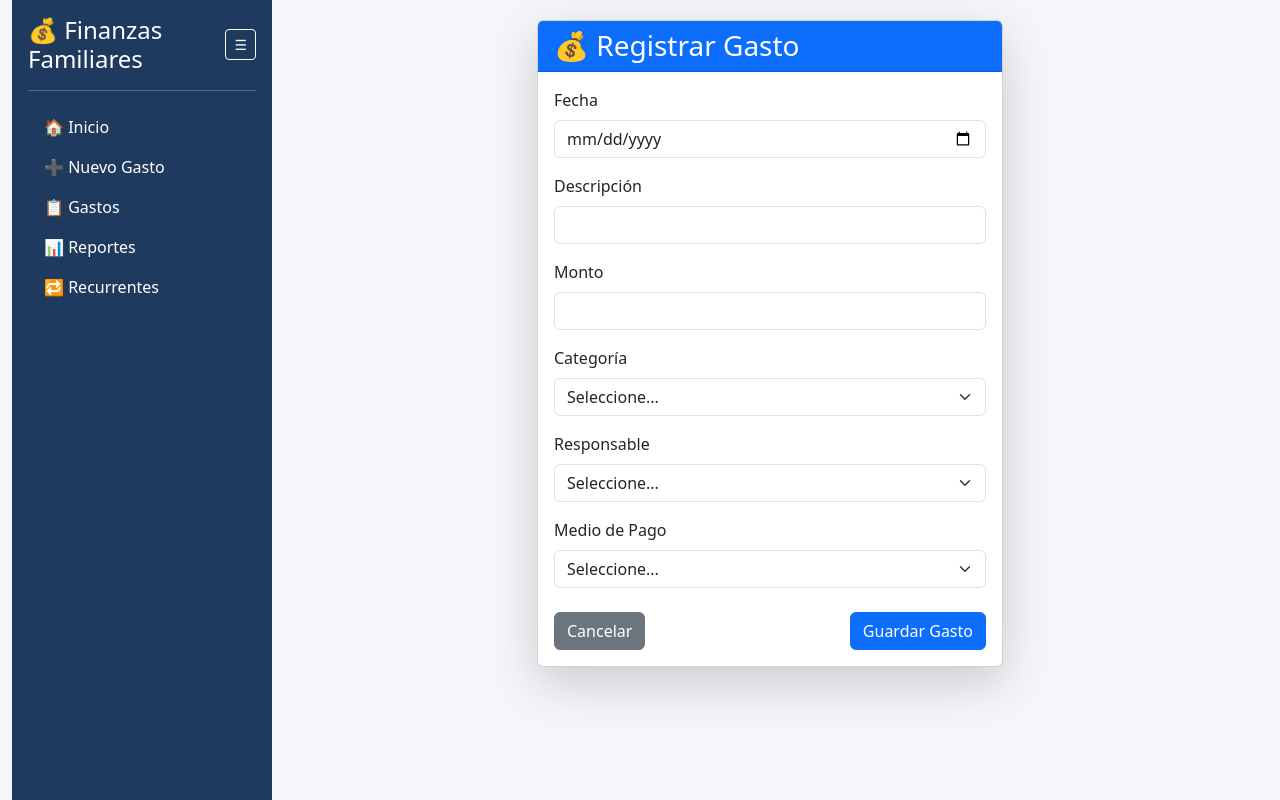
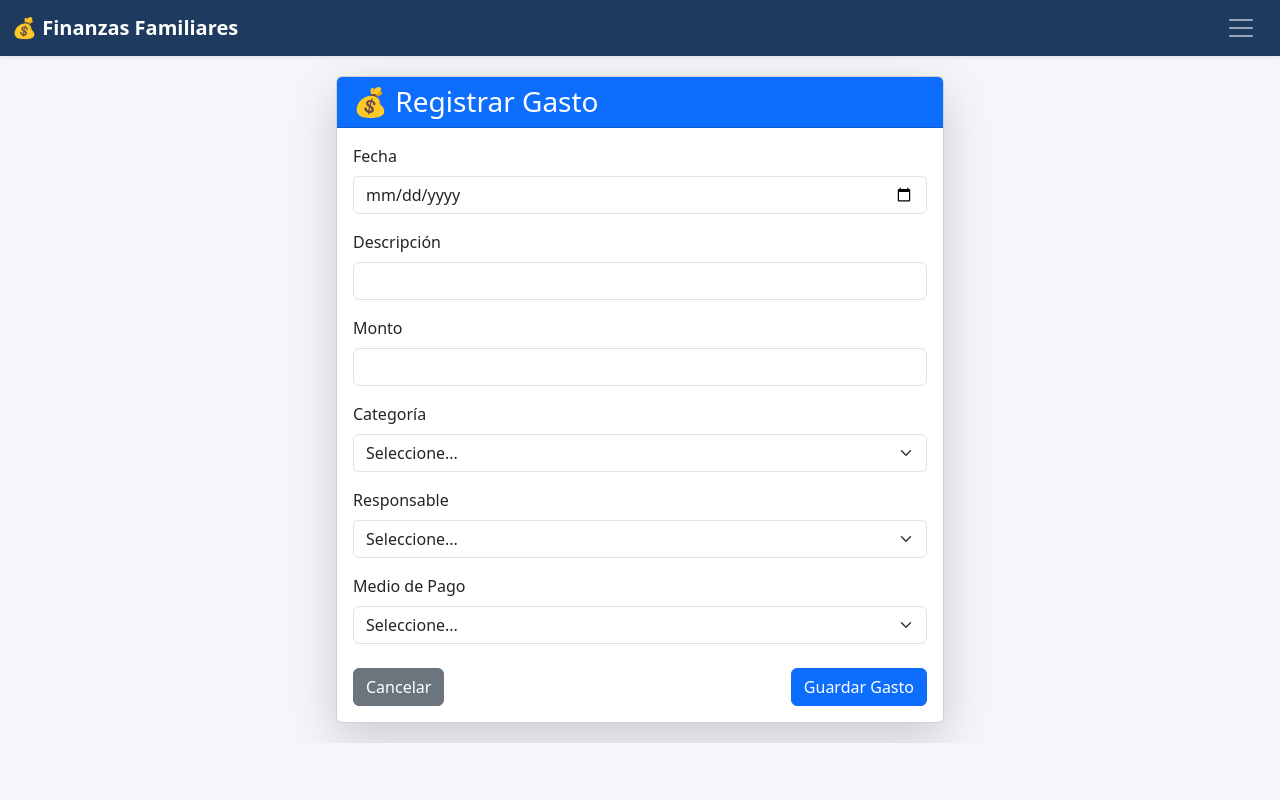
Before and after one commit to kleiwerfn2/finanzas-familiaNP, a Flask app: page /nuevo in a window 1280 px wide. Run offline with Flask 3, Linux system fonts and the light colour scheme; data comes from the database, SQL or seed files in the repository; both versions use the stored data as it was after the commit.

Commit message:
ajuste de menu colapsable

```diff
--- a/templates/base.html
+++ b/templates/base.html
@@ -1,4 +1,4 @@
-   <!DOCTYPE html>
+<!DOCTYPE html>
 <html lang="es">
 
 <head>
@@ -9,58 +9,34 @@
     <link rel="stylesheet" href="https://cdn.jsdelivr.net/npm/bootstrap@5.3.3/dist/css/bootstrap.min.css">
 
     <style>
-        .sidebar {
-            width: 260px;
-            min-height: 100vh;
-            background: #1e3a5f;
-            flex-shrink: 0;
-            transition: all 0.3s ease;
-        }
-
-        .sidebar-colapsado {
-            width: 75px;
-        }
-
-        .sidebar-colapsado .texto-menu {
-            display: none;
-        }
-
-        .sidebar-colapsado #tituloSidebar {
-            display: none;
-        }
-
-        .sidebar-colapsado .nav-link {
-            display: flex;
-            justify-content: center;
-            align-items: center;
-            padding: 15px 0;
-            font-size: 1.4rem;
-        }
-
-        .sidebar-colapsado .pt-3 {
-            padding-left: 10px !important;
-            padding-right: 10px !important;
-        }
-
-        .sidebar-colapsado .d-flex.justify-content-between {
-            justify-content: center !important;
-        }
-
         body {
             background-color: #f5f6fa;
         }
 
-        .sidebar .nav-link {
-            color: white;
+        /* Estilos personalizados para la barra y el menú desplegable */
+        .bg-custom-navy {
+            background-color: #1e3a5f !important;
         }
 
-        .sidebar .nav-link:hover {
-            background: rgba(255,255,255,.15);
+        .offcanvas-custom {
+            background-color: #1e3a5f;
+            color: white;
+            width: 280px !important;
+        }
+
+        .offcanvas-custom .nav-link {
+            color: white;
+            padding: 12px 15px;
+            font-size: 1.1rem;
+            transition: all 0.2s ease;
+        }
+
+        .offcanvas-custom .nav-link:hover {
+            background: rgba(255, 255, 255, 0.15);
             border-radius: 8px;
         }
 
         .content {
-            flex: 1;
             padding: 20px;
             overflow-x: hidden;
         }
@@ -69,61 +45,66 @@
 
 <body>
 
-    <script>
-        function toggleSidebar() {
-            const sidebar = document.getElementById("sidebarMenu");
-            sidebar.classList.toggle("sidebar-colapsado");
-        }
-    </script>
+    <!-- BARRA SUPERIOR FIJA -->
+    <nav class="navbar navbar-dark bg-custom-navy sticky-top shadow-sm">
+        <div class="container-fluid">
+            <a class="navbar-brand fw-bold" href="{{ url_for('home') }}">
+                💰 Finanzas Familiares
+            </a>
 
-    <div class="container-fluid">
-        <div class="d-flex">
+            <!-- Botón Hamburguesa (Único elemento visible del menú) -->
+            <button class="navbar-toggler border-0" type="button" data-bs-toggle="offcanvas" data-bs-target="#menuOffcanvas" aria-controls="menuOffcanvas" aria-label="Abrir menú">
+                <span class="navbar-toggler-icon"></span>
+            </button>
+        </div>
+    </nav>
 
-            <!-- MENU LATERAL -->
-            <nav class="sidebar" id="sidebarMenu">
-                <div class="pt-3 px-3">
-                    <div class="d-flex align-items-center justify-content-between">
-                        <h4 class="text-white mb-0 texto-menu" id="tituloSidebar">
-                            💰 Finanzas Familiares
-                        </h4>
-                        <button class="btn btn-outline-light btn-sm" onclick="toggleSidebar()" title="Mostrar/Ocultar Menú">
-                            ☰
-                        </button>
-                    </div>
+    <!-- MENÚ DESPLEGABLE FLOTANTE (OFFCANVAS) -->
+    <div class="offcanvas offcanvas-start offcanvas-custom" tabindex="-1" id="menuOffcanvas" aria-labelledby="menuOffcanvasLabel">
 
-                    <hr class="text-white">
+        <div class="offcanvas-header border-bottom border-secondary">
+            <h5 class="offcanvas-title fw-bold" id="menuOffcanvasLabel">
+                💰 Finanzas Familiares
+            </h5>
+            <button type="button" class="btn-close btn-close-white" data-bs-dismiss="offcanvas" aria-label="Cerrar"></button>
+        </div>
 
-                    <ul class="nav flex-column">
-                        <li class="nav-item">
-                            <a class="nav-link" href="{{ url_for('home') }}">🏠 <span class="texto-menu">Inicio</span></a>
-                        </li>
-                        <li class="nav-item">
-                            <a class="nav-link" href="{{ url_for('nuevo_gasto') }}">➕ <span class="texto-menu">Nuevo Gasto</span></a>
-                        </li>
-                        <li class="nav-item">
-                            <a class="nav-link" href="{{ url_for('listar_gastos') }}">📋 <span class="texto-menu">Gastos</span></a>
-                        </li>
-                        <li class="nav-item">
-                            <a class="nav-link" href="{{ url_for('reportes') }}">📊 <span class="texto-menu">Reportes</span></a>
-                        </li>
-                        <li class="nav-item">
-                            <a class="nav-link" href="{{ url_for('listar_recurrentes') }}">🔁 <span class="texto-menu">Recurrentes</span></a>
-                        </li>
-
-                    </ul>
-
-
-                </div>
-            </nav>
-
-            <!-- CONTENIDO PRINCIPAL -->
-            <main id="contenidoPrincipal" class="content">
-                {% block contenido %}
-                {% endblock %}
-            </main>
-
+        <div class="offcanvas-body">
+            <ul class="nav flex-column">
+                <li class="nav-item mb-1">
+                    <a class="nav-link" href="{{ url_for('home') }}">
+                        🏠 <span class="ms-2">Inicio</span>
+                    </a>
+                </li>
+                <li class="nav-item mb-1">
+                    <a class="nav-link" href="{{ url_for('nuevo_gasto') }}">
+                        ➕ <span class="ms-2">Nuevo Gasto</span>
+                    </a>
+                </li>
+                <li class="nav-item mb-1">
+                    <a class="nav-link" href="{{ url_for('listar_gastos') }}">
+                        📋 <span class="ms-2">Gastos</span>
+                    </a>
+                </li>
+                <li class="nav-item mb-1">
+                    <a class="nav-link" href="{{ url_for('reportes') }}">
+                        📊 <span class="ms-2">Reportes</span>
+                    </a>
+                </li>
+                <li class="nav-item mb-1">
+                    <a class="nav-link" href="{{ url_for('listar_recurrentes') }}">
+                        🔁 <span class="ms-2">Recurrentes</span>
+                    </a>
+                </li>
+            </ul>
         </div>
     </div>
+
+    <!-- CONTENIDO PRINCIPAL -->
+    <main id="contenidoPrincipal" class="content container-fluid">
+        {% block contenido %}
+        {% endblock %}
+    </main>
 
     <!-- Botón Flotante de Carga Rápida (Solo visible en móviles/tablets) -->
     <a href="{{ url_for('carga_rapida') }}"
```
Also changed, not shown: data/finanzas.db.
